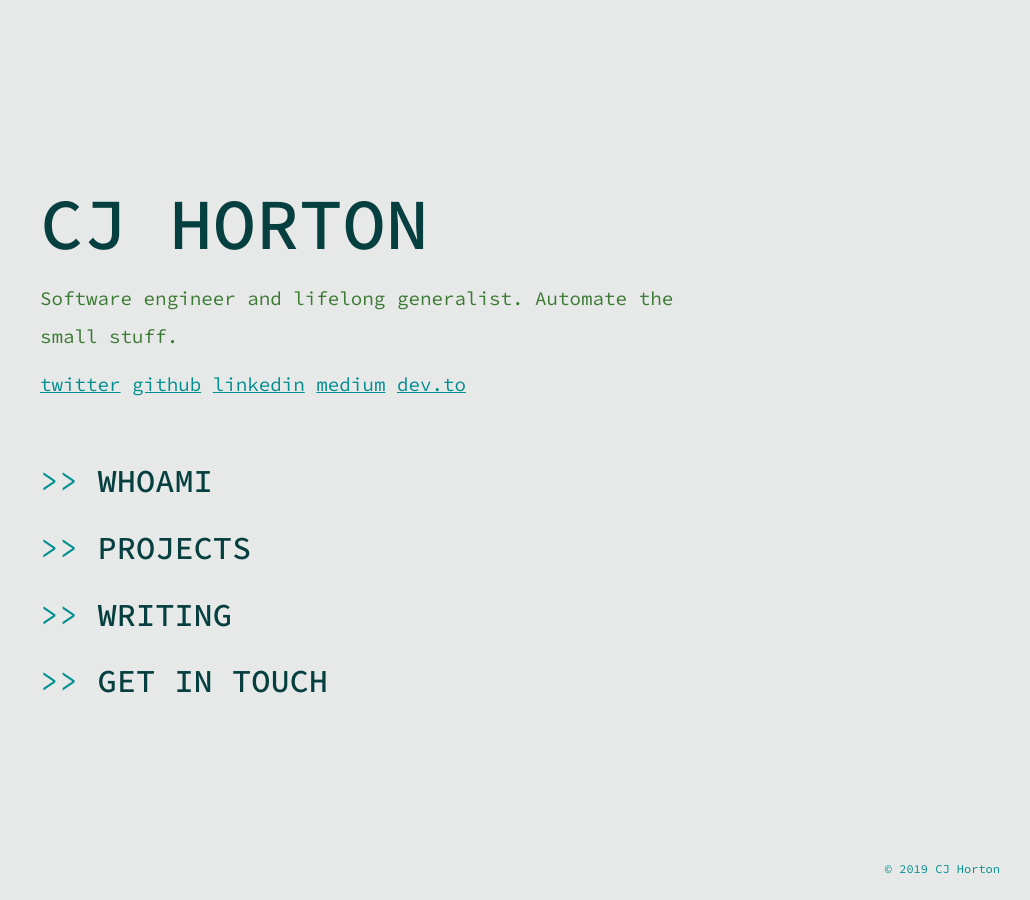
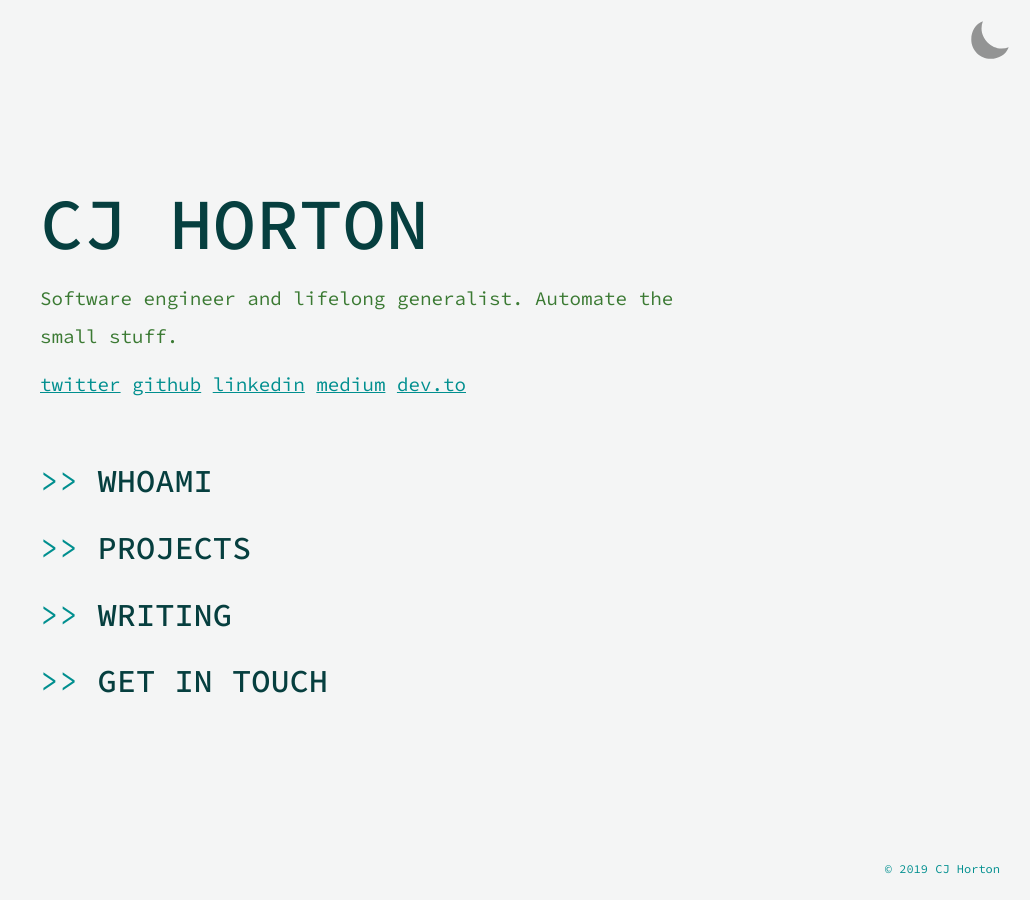
Before and after one commit to radditude/radditude.github.io, a Jekyll site: the page built from n/index.html, in a window 1280 px wide. Shown: the whole page, without its empty margins (250-1280 px from the left). Built offline with Jekyll 4.4.1, drawn with Linux system fonts in a browser that asks for light colours.

Commit message:
add dark mode toggle

```diff
--- a/_includes/head.html
+++ b/_includes/head.html
@@ -42,5 +42,9 @@
       height: auto !important;
       overflow: visible !important;
     }
+
+    #toggle {
+      display: none;
+    }
   </style>
 </noscript>
--- a/_includes/pagecontent.html
+++ b/_includes/pagecontent.html
@@ -1,4 +1,5 @@
 <main>
+  {% include pagecontent/toggle.html %}
   <h1>{{ site.author.name }}</h1>
   <p class="subtitle">{{ site.description }}</p>
   <p class="links">
--- /dev/null
+++ b/_includes/pagecontent/toggle.html
@@ -0,0 +1,21 @@
+<div id="toggle">
+  <svg xmlns:dc="http://purl.org/dc/elements/1.1/" xmlns:cc="http://creativecommons.org/ns#" xmlns:rdf="http://www.w3.org/1999/02/22-rdf-syntax-ns#" xmlns:svg="http://www.w3.org/2000/svg" xmlns="http://www.w3.org/2000/svg" xmlns:sodipodi="http://sodipodi.sourceforge.net/DTD/sodipodi-0.dtd" xmlns:inkscape="http://www.inkscape.org/namespaces/inkscape" version="1.1" x="0px" y="0px" viewBox="0 0 100 125" class="dark">
+    <title>switch to dark mode</title>
+    <g transform="translate(0,-952.36218)">
+      <path d="M 35.1428,963.36218 C 19.8107,969.04418 11,983.81058 11,1001.1192 c 0,22.2255 18.0174,40.243 40.2429,40.243 17.3086,0 32.0751,-8.8107 37.7571,-24.1429 -4.5835,1.8432 -9.585,2.7857 -14.8279,2.7857 -21.9671,0 -41.8149,-19.8478 -41.8149,-41.81502 0,-5.2428 0.9424,-10.2444 2.7856,-14.8278 z" style="color:#000000;enable-background:accumulate;" marker="none" visibility="visible" display="inline" overflow="visible" />
+    </g>
+  </svg>
+
+  <svg xmlns="http://www.w3.org/2000/svg" data-name="Layer 1" viewBox="0 0 100 125" x="0px" y="0px" class="light">
+    <title>switch to light mode</title>
+    <path d="M27,50A23,23,0,1,0,50,27,23,23,0,0,0,27,50ZM50,33A17,17,0,1,1,33,50,17,17,0,0,1,50,33Z" />
+    <path d="M53,18.76V7a3,3,0,1,0-6,0V18.76a3,3,0,0,0,6,0Z" />
+    <path d="M47,81.24V93a3,3,0,1,0,6,0V81.24a3,3,0,0,0-6,0Z" />
+    <path d="M93,47H81.24a3,3,0,0,0,0,6H93a3,3,0,0,0,0-6Z" />
+    <path d="M7,53H18.76a3,3,0,0,0,0-6H7a3,3,0,0,0,0,6Z" />
+    <path d="M74.21,70A3,3,0,0,0,70,74.21l8.32,8.32a3,3,0,0,0,4.24-4.24Z" />
+    <path d="M21.72,17.47a3,3,0,0,0-4.24,4.24L25.79,30A3,3,0,0,0,30,25.79Z" />
+    <path d="M17.47,82.53a3,3,0,0,0,4.24,0L30,74.21A3,3,0,0,0,25.79,70l-8.32,8.32A3,3,0,0,0,17.47,82.53Z" />
+    <path d="M82.53,17.47a3,3,0,0,0-4.24,0L70,25.79A3,3,0,1,0,74.21,30l8.32-8.32A3,3,0,0,0,82.53,17.47Z" />
+  </svg>
+</div>
--- a/css/dark.scss
+++ b/css/dark.scss
@@ -2,7 +2,7 @@
 ---
 
 :root {
-  --background: rgba(24, 38, 46, 0.95);
+  --background: rgba(16, 25, 31, 0.95);
   --footer: #88b0d7;
   --title: #70bbbb;
   --subtitle: #fcda95;
@@ -12,4 +12,12 @@
   --body: #d8dee9;
   --title-weight: 400;
   --secondary-weight: 300;
+  --image-filter: grayscale(50%);
+  --dark-toggle-display: none;
+  --light-toggle-display: block;
 }
+
+// tone down images on dark mode
+img:not([src*='.svg']) {
+  filter: var(--image-filter);
+}
--- a/css/light.scss
+++ b/css/light.scss
@@ -2,7 +2,7 @@
 ---
 
 :root {
-  --background: rgba(230, 231, 231, 0.95);
+  --background: rgba(244, 245, 245, 0.95);
   --footer: #008f8f;
   --title: #063f3f;
   --subtitle: #3b7a33;
@@ -12,4 +12,6 @@
   --body: #063f3f;
   --title-weight: 500;
   --secondary-weight: 400;
+  --dark-toggle-display: block;
+  --light-toggle-display: none;
 }
--- a/css/styles.scss
+++ b/css/styles.scss
@@ -3,6 +3,8 @@
 
 $font-family: 'Source Code Pro', monospace;
 $small-screen: 700px;
+$duration: 0.5s;
+$timing: ease;
 
 :root {
   color-scheme: light dark;
@@ -13,11 +15,14 @@
 }
 
 body {
-  background-color: var(--background);
   display: flex;
   justify-content: center;
   min-height: 85vh;
   padding: 6vmin 6vmin;
+
+  background-color: var(--background);
+  transition: background-color $duration $timing;
+
   @media (min-width: $small-screen) {
     align-items: center;
   }
@@ -34,6 +39,7 @@
   }
   font-size: 12px;
   color: var(--footer);
+  transition: color $duration $timing;
   padding: 2em 0;
 }
 
@@ -61,6 +67,7 @@
 
   h1 {
     color: var(--title);
+    transition: color $duration $timing;
     font-size: 4.5em;
     margin: 0;
     line-height: 1;
@@ -68,6 +75,7 @@
 
   h2 {
     color: var(--section);
+    transition: color $duration $timing;
     margin-bottom: 0;
     font-size: 2em;
     cursor: pointer;
@@ -75,14 +83,17 @@
 
   h3 {
     color: var(--subtitle);
+    transition: color $duration $timing;
     margin: 1.5em 0 0 0;
     a {
       color: var(--footer);
+      transition: color $duration $timing;
     }
   }
 
   .subtitle {
     color: var(--subtitle);
+    transition: color $duration $timing;
     margin: 1em 0 0 0;
     font-size: 1.2em;
   }
@@ -92,20 +103,36 @@
     font-size: 1.2em;
     a {
       color: var(--link);
+      transition: color $duration $timing;
     }
   }
 
   p,
   ul {
     color: var(--body);
+    transition: color $duration $timing;
     line-height: 2;
     font-size: 1.2em;
+    a {
+      color: var(--footer);
+      transition: color $duration $timing;
+    }
+  }
+
+  ul {
+    list-style-type: none;
+    margin-left: 0;
+    padding-left: 1em;
     li {
       line-height: 1.9;
       padding-bottom: 0.3em;
+      padding-left: 1em;
     }
-    a {
-      color: var(--footer);
+    li:before {
+      content: '\2014';
+      display: inline-block;
+      width: 1em;
+      margin-left: -1em;
     }
   }
 
@@ -119,6 +146,7 @@
 
   span.expander {
     color: var(--expander);
+    transition: color $duration $timing;
     -moz-transition: all 0.2s ease-in;
     -ms-transition: all 0.2s ease-in;
     -o-transition: all 0.2s ease-in;
@@ -152,5 +180,37 @@
   #clipper-confirm {
     display: none;
     color: var(--subtitle);
+    transition: color $duration $timing;
   }
 }
+
+#toggle {
+  position: absolute;
+  right: 1rem;
+  top: 1rem;
+  width: 3em;
+  fill: var(--body);
+  filter: grayscale(100%) opacity(50%);
+  p {
+    display: none;
+  }
+  &:hover {
+    filter: grayscale(100%) opacity(80%);
+    transition: filter $duration $timing;
+    p {
+      display: block;
+      position: absolute;
+      right: 1em;
+      top: 2em;
+      font-size: 1em;
+      word-wrap: none;
+      text-align: right;
+    }
+  }
+  .dark {
+    display: var(--dark-toggle-display);
+  }
+  .light {
+    display: var(--light-toggle-display);
+  }
+}
--- a/js/main.js
+++ b/js/main.js
@@ -25,7 +25,7 @@
 	if (body.clientHeight) {
 		body.style.height = 0
 	} else {
-		body.style.height = body.scrollHeight + "px";
+		body.style.height = body.scrollHeight + "px"
 	}
 }
 
@@ -46,9 +46,64 @@
 	copier.onclick = copyToClipboard
 }
 
+function setUpModeSwitcher() {
+  // get previous saved value from localStorage if it exists
+  const rememberedValue = localStorage.getItem('chosen-color-scheme');
+  // check media query
+  const prefersLightMode = window.matchMedia('(prefers-color-scheme: light)').matches
+  // set inital value
+  window.mode = rememberedValue || (prefersLightMode ? 'light' : 'dark')
+  switchMode(window.mode)
+
+  // set up event listener for toggle
+  const toggle = document.querySelector('#toggle')
+
+  toggle.addEventListener('click', () => {
+    window.mode = window.mode === 'light' ? 'dark' : 'light'
+    localStorage.setItem('chosen-color-scheme', window.mode);
+    switchMode(window.mode)
+  })
+}
+
+function switchMode(mode) {
+  const darkCSS = document.querySelector('link[rel=stylesheet][href*=dark]')
+  const lightCSS = document.querySelector('link[rel=stylesheet][href*=light]')
+  const ALL = 'all'
+  const NOT_ALL = 'not all'
+
+  if (mode === 'light') {
+    lightCSS.media = ALL
+    lightCSS.disabled = false
+    darkCSS.media = NOT_ALL
+    darkCSS.disabled = true
+  } else {
+    lightCSS.media = NOT_ALL;
+    lightCSS.disabled = true;
+    darkCSS.media = ALL;
+    darkCSS.disabled = false;
+  }
+}
+
+function credits() {
+  const credits = `
+  CREDITS
+  =======
+
+  Dark and light mode icons found via the Noun Project.
+  https://thenounproject.com
+
+
+  The moon icon is by Three Six Five.
+  The sun icon is by Karan.
+  `
+  console.log(credits)
+}
+
 function init() {
+  credits()
 	setUpExpanders()
-	setUpEmailClipper()
+  setUpEmailClipper()
+  setUpModeSwitcher()
 }
 
 init()
```
Lines whose indentation alone changed are shown as unchanged.
